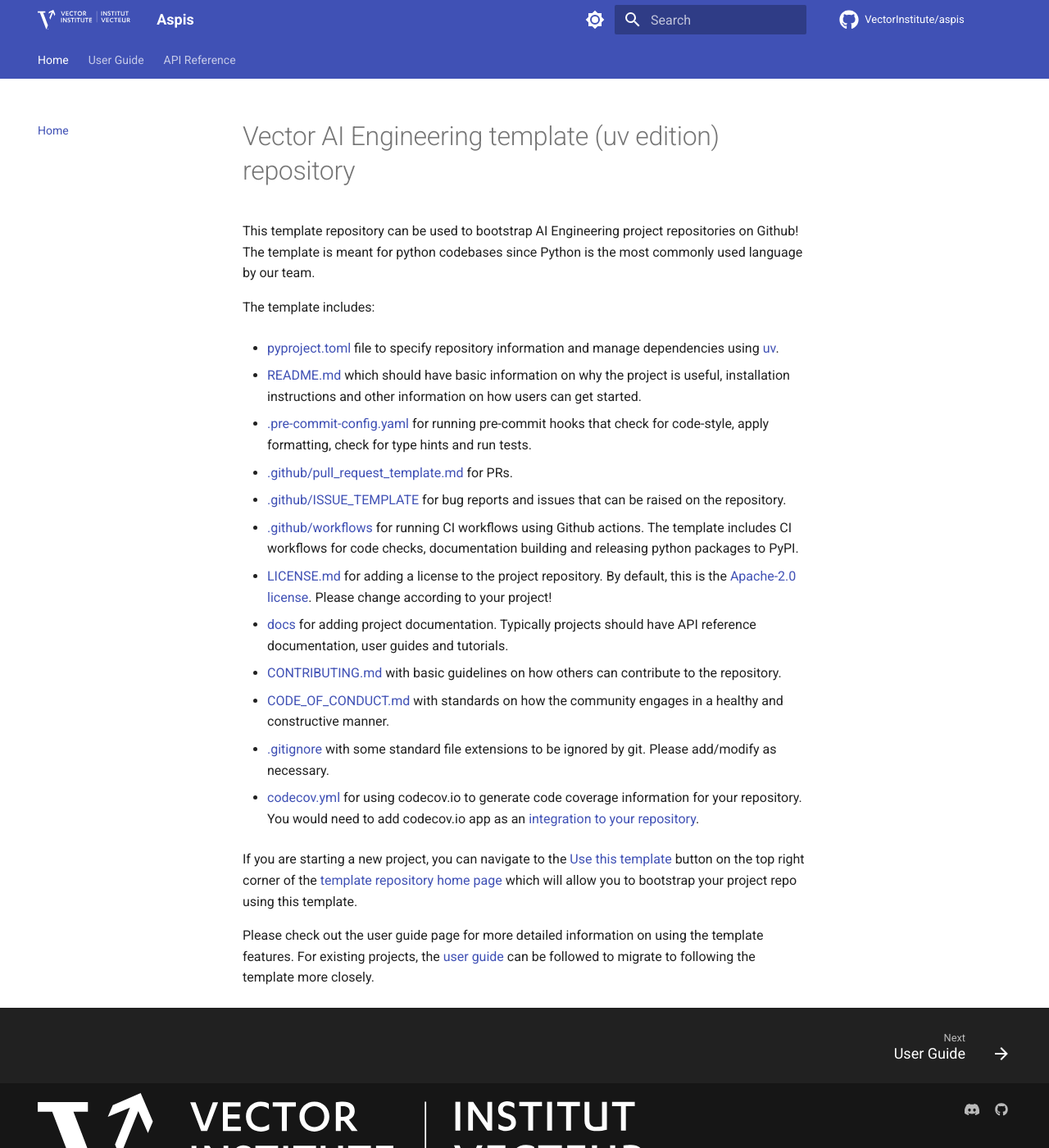
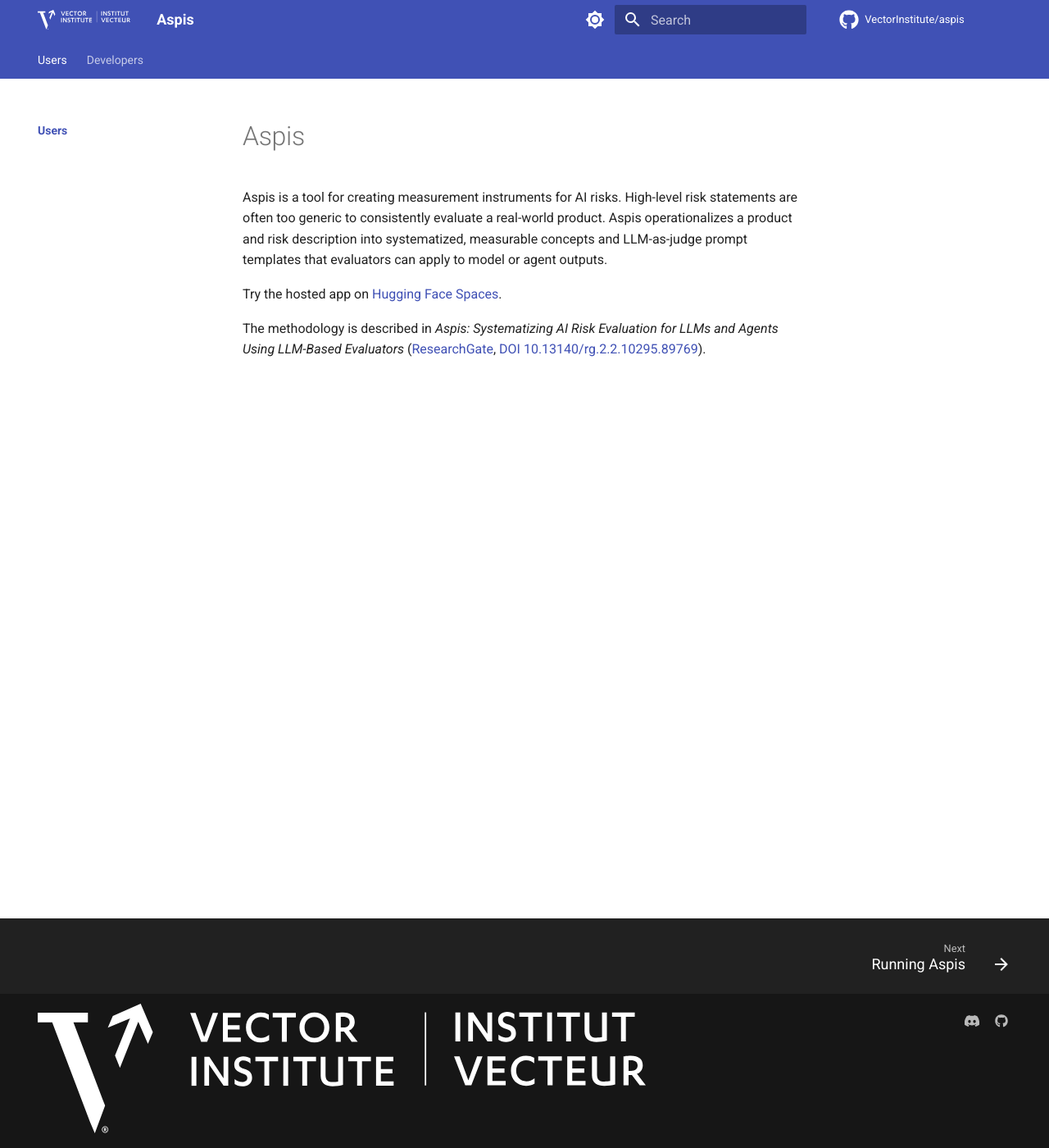
Before and after one commit to VectorInstitute/aspis, an MkDocs documentation site: the page built from docs/index.md, in a window 1280 px wide and 1400 px high. Shown: the whole window at 82% size. Built offline with MkDocs 1.6.1 and Material for MkDocs 9.7.7, drawn with Linux system fonts in a browser that asks for light colours; comment, search, counter and statistics services are not loaded.

Commit message:
Replace template leftover docs with user-first README and Pages nav.
Co-authored-by: Cursor <cursoragent@cursor.com>

```diff
--- a/docs/index.md
+++ b/docs/index.md
@@ -1,54 +1,15 @@
-# Vector AI Engineering template (uv edition) repository
+# Aspis
 
-This template repository can be used to bootstrap AI Engineering project repositories
-on Github! The template is meant for python codebases since Python is the most commonly
-used language by our team.
+Aspis is a tool for creating measurement instruments for AI risks. High-level
+risk statements are often too generic to consistently evaluate a real-world
+product. Aspis operationalizes a product and risk description into
+systematized, measurable concepts and LLM-as-judge prompt templates that
+evaluators can apply to model or agent outputs.
 
-The template includes:
+Try the hosted app on
+[Hugging Face Spaces](https://huggingface.co/spaces/vector-institute/aspis).
 
-- [pyproject.toml](https://pip.pypa.io/en/stable/reference/build-system/pyproject-toml/)
-file to specify repository information and manage dependencies using
-[uv](https://docs.astral.sh/uv/).
-
-- [README.md](https://docs.github.com/en/repositories/managing-your-repositorys-settings-and-features/customizing-your-repository/about-readmes) which should have basic information on why the project is
-useful, installation instructions and other information on how users can get started.
-
-- [.pre-commit-config.yaml](https://pre-commit.com/) for running pre-commit hooks that
-check for code-style, apply formatting, check for type hints and run tests.
-
-- [.github/pull_request_template.md](https://docs.github.com/en/communities/using-templates-to-encourage-useful-issues-and-pull-requests/creating-a-pull-request-template-for-your-repository) for PRs.
-
-- [.github/ISSUE_TEMPLATE](https://docs.github.com/en/communities/using-templates-to-encourage-useful-issues-and-pull-requests/configuring-issue-templates-for-your-repository) for bug reports and issues that can be raised on the repository.
-
-- [.github/workflows](https://docs.github.com/en/actions/using-workflows) for running CI
-workflows using Github actions. The template includes CI workflows for code checks,
-documentation building and releasing python packages to PyPI.
-
-- [LICENSE.md](https://docs.github.com/en/repositories/managing-your-repositorys-settings-and-features/customizing-your-repository/licensing-a-repository) for adding a license to the project repository.
-By default, this is the [Apache-2.0 license](http://www.apache.org/licenses/). Please
-change according to your project!
-
-- [docs](https://squidfunk.github.io/mkdocs-material/) for adding project documentation. Typically
-projects should have API reference documentation, user guides and tutorials.
-
-- [CONTRIBUTING.md](https://docs.github.com/en/communities/setting-up-your-project-for-healthy-contributions/setting-guidelines-for-repository-contributors) with basic guidelines on how others can
-contribute to the repository.
-
-- [CODE_OF_CONDUCT.md](https://docs.github.com/en/communities/setting-up-your-project-for-healthy-contributions/adding-a-code-of-conduct-to-your-project) with standards on how the community engages in
-a healthy and constructive manner.
-
-- [.gitignore](https://docs.github.com/en/get-started/getting-started-with-git/ignoring-files)
-with some standard file extensions to be ignored by git. Please add/modify as necessary.
-
-- [codecov.yml](https://docs.codecov.com/docs/codecov-yaml) for using codecov.io to
-generate code coverage information for your repository. You would need to add codecov.io
-app as an [integration to your repository](https://docs.codecov.com/docs/how-to-create-a-github-app-for-codecov-enterprise).
-
-
-If you are starting a new project, you can navigate to the [Use this template](https://docs.github.com/en/repositories/creating-and-managing-repositories/creating-a-repository-from-a-template) button
-on the top right corner of the [template repository home page](https://github.com/VectorInstitute/aieng-template)
-which will allow you to bootstrap your project repo using this template.
-
-Please check out the user guide page for more detailed information on using the
-template features. For existing projects, the [user guide](user_guide.md)
-can be followed to migrate to following the template more closely.
+The methodology is described in *Aspis: Systematizing AI Risk Evaluation for
+LLMs and Agents Using LLM-Based Evaluators*
+([ResearchGate](https://www.researchgate.net/publication/404299934_Aspis_Systematizing_AI_Risk_Evaluation_for_LLMs_and_Agents_Using_LLM-Based_Evaluators),
+[DOI 10.13140/rg.2.2.10295.89769](https://doi.org/10.13140/rg.2.2.10295.89769)).
--- a/mkdocs.yml
+++ b/mkdocs.yml
@@ -17,7 +17,10 @@ markdown_extensions:
       pygments_lang_class: true
   - pymdownx.inlinehilite
   - pymdownx.details
-  - pymdownx.snippets
+  - pymdownx.snippets:
+      check_paths: true
+      base_path:
+        - .
   - pymdownx.superfences
   - pymdownx.emoji:
       emoji_index: !!python/name:material.extensions.emoji.twemoji
@@ -25,9 +28,12 @@ markdown_extensions:
   - toc:
       permalink: true
 nav:
-  - Home: index.md
-  - User Guide: user_guide.md
-  - API Reference: api.md
+  - Users:
+      - Home: index.md
+  - Developers:
+      - Running Aspis: using.md
+      - Contributing: contributing.md
+      - API Reference: api.md
 plugins:
   - search
   - mkdocstrings:
```
Also changed, not shown: README.md (+20 -16 lines), docs/contributing.md (added, +1 -0 lines), docs/user_guide.md (deleted, +0 -146 lines), docs/using.md (added, +1 -0 lines), specs/projects/refresh-documentation/architecture.md (added, +68 -0 lines), specs/projects/refresh-documentation/functional_spec.md (added, +158 -0 lines), specs/projects/refresh-documentation/implementation_plan.md (added, +9 -0 lines), specs/projects/refresh-documentation/phase_plans/phase_1.md (added, +81 -0 lines), specs/projects/refresh-documentation/project_overview.md (added, +28 -0 lines), specs/projects/refresh-documentation/ui_design.md (added, +40 -0 lines).
